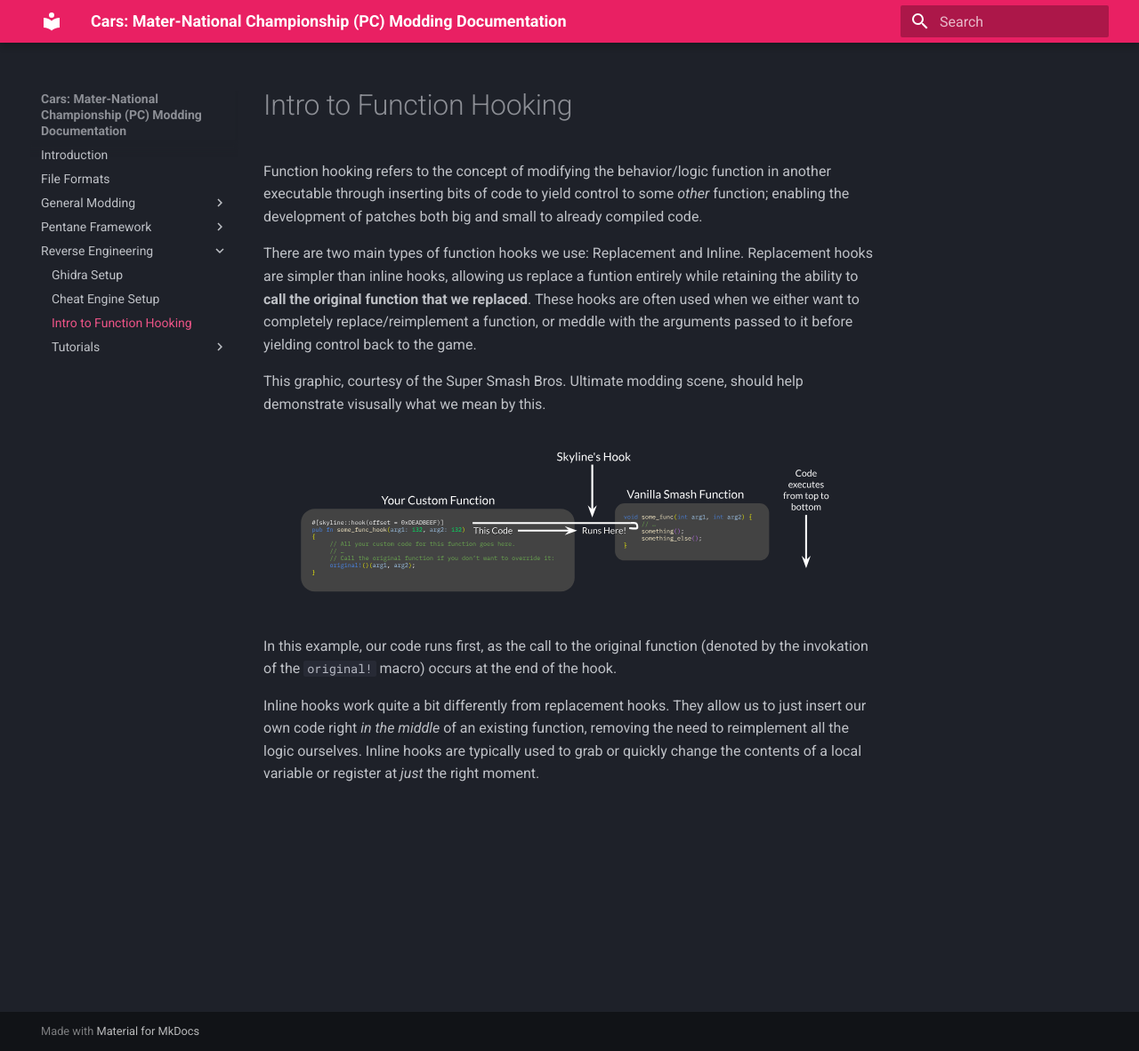
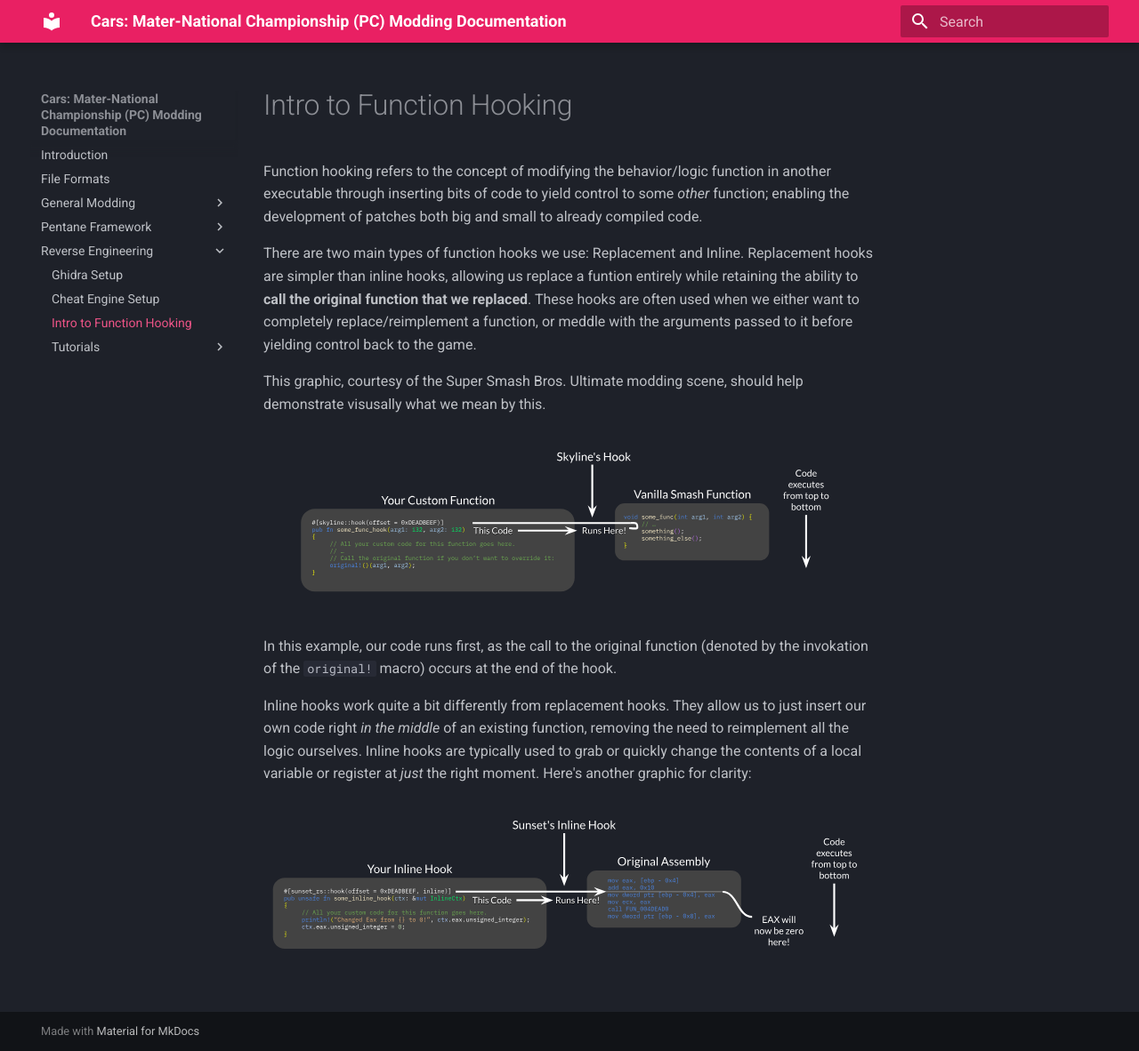
Before and after one commit to high-octane-dev/high-octane-dev.github.io, an MkDocs documentation site: the page built from docs/reverse-engineering/function-hooking.md, in a window 1280 px wide and 1182 px high. Shown: the whole window at 89% size. Built offline with MkDocs 1.6.1 and Material for MkDocs 9.7.7, drawn with Linux system fonts in a browser that asks for light colours.

Commit message:
add inline hook diagram

```diff
--- a/docs/reverse-engineering/function-hooking.md
+++ b/docs/reverse-engineering/function-hooking.md
@@ -10,4 +10,6 @@ This graphic, courtesy of the Super Smash Bros. Ultimate modding scene, should h
 
 In this example, our code runs first, as the call to the original function (denoted by the invokation of the `original!` macro) occurs at the end of the hook.
 
-Inline hooks work quite a bit differently from replacement hooks. They allow us to just insert our own code right *in the middle* of an existing function, removing the need to reimplement all the logic ourselves. Inline hooks are typically used to grab or quickly change the contents of a local variable or register at *just* the right moment.
+Inline hooks work quite a bit differently from replacement hooks. They allow us to just insert our own code right *in the middle* of an existing function, removing the need to reimplement all the logic ourselves. Inline hooks are typically used to grab or quickly change the contents of a local variable or register at *just* the right moment. Here's another graphic for clarity:
+
+![Diagram depicting an inline hook](../assets/inline-hook-example.svg)
```
Also changed, not shown: docs/assets/inline-hook-example.svg (added), docs/assets/replacement-hook-example.svg.
